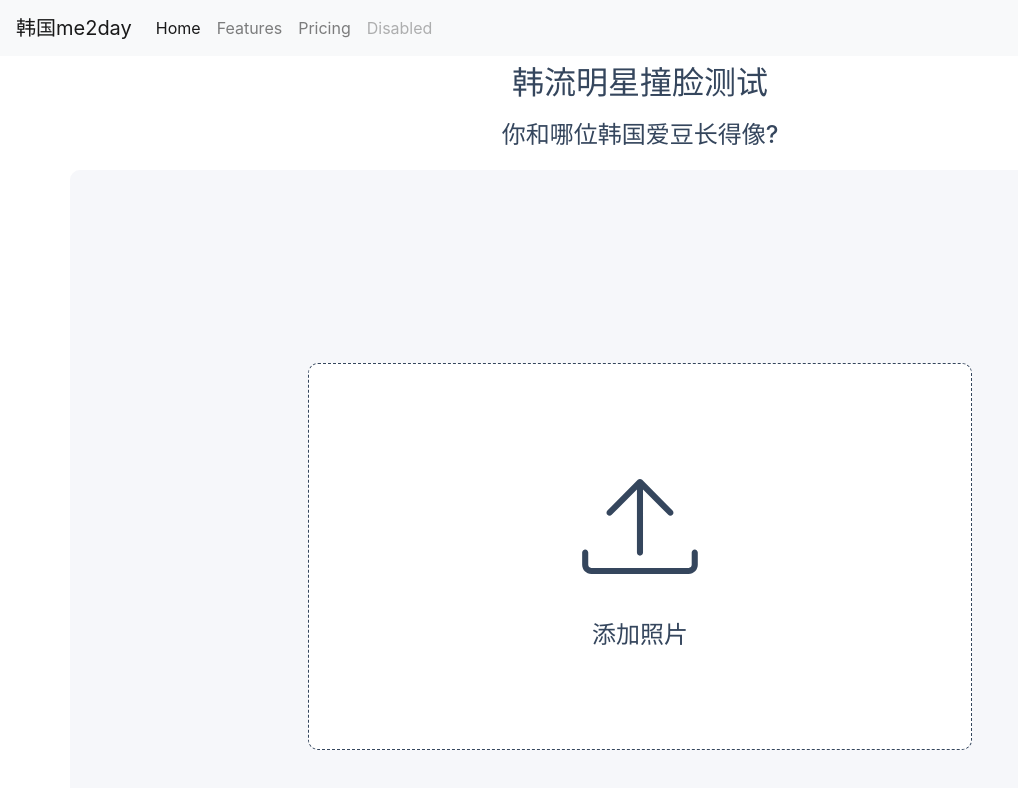
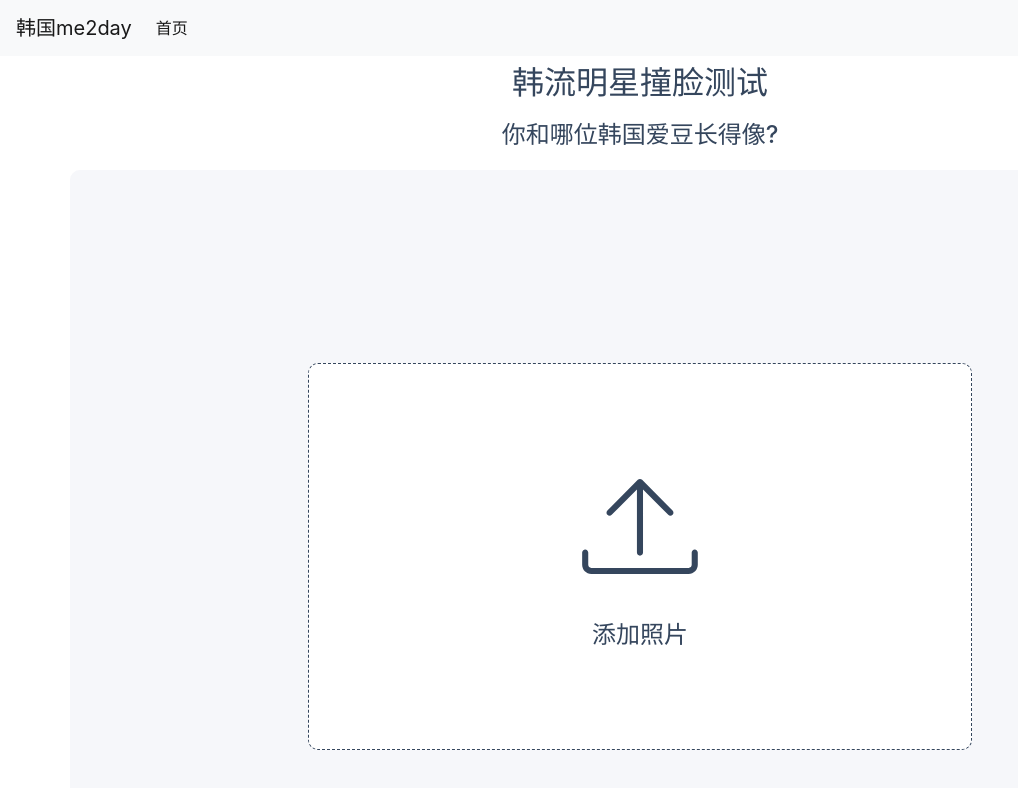
Before and after one commit to akka530/kpopface, a plain HTML site: page index.html in a window 1280 px wide. Shown: the whole page, without its empty margins (0-1018 px from the left). Drawn offline with nearby package versions, Linux system fonts and the light colour scheme.

Commit message:
delete some nav items

```diff
--- a/index.html
+++ b/index.html
@@ -21,11 +21,11 @@
 		<div class="collapse navbar-collapse" id="navbarNav">
 			<ul class="navbar-nav">
 				<li class="nav-item active">
-					<a class="nav-link" href="#">Home
+					<a class="nav-link" href="#">首页
 						<span class="sr-only">(current)</span>
 					</a>
 				</li>
-				<li class="nav-item">
+				<!-- <li class="nav-item">
 					<a class="nav-link" href="#">Features</a>
 				</li>
 				<li class="nav-item">
@@ -33,7 +33,7 @@
 				</li>
 				<li class="nav-item">
 					<a class="nav-link disabled" href="#" tabindex="-1" aria-disabled="true">Disabled</a>
-				</li>
+				</li> -->
 			</ul>
 		</div>
 	</nav>
```
